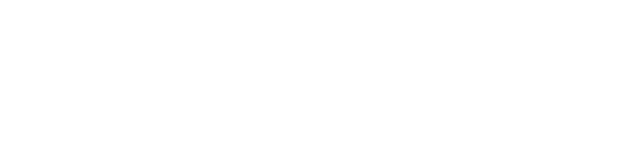
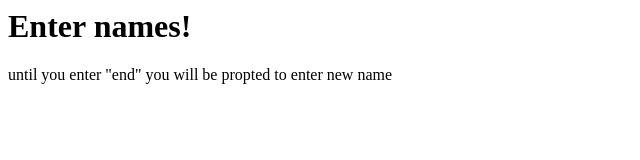
Before and after one commit to nkunic/js-example-enter-names, a website: page index.html in a window 1280 px wide. Shown: the whole page, without its empty margins (0-640 px from the left). Drawn offline with Linux system fonts and the light colour scheme.

Commit message:
2 files modified

```diff
--- a/index.html
+++ b/index.html
@@ -1 +1,4 @@
-<div id="app"></div>
+<div id="app">
+  <h1>Enter names!</h1>
+  <p>until you enter "end" you will be propted to enter new name</p>
+</div>
--- a/index.js
+++ b/index.js
@@ -4,8 +4,11 @@ import './style.css';
 // Write Javascript code!
 
 /*** ENTER NAMES ***/
+
+// Names array
 var names = [];
 
+// Get name function
 function askUser() {
   //var nameValue = prompt('Enter name!');
 
```
